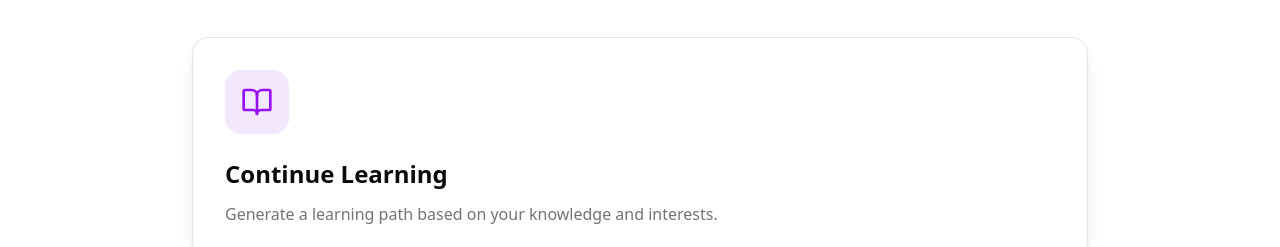
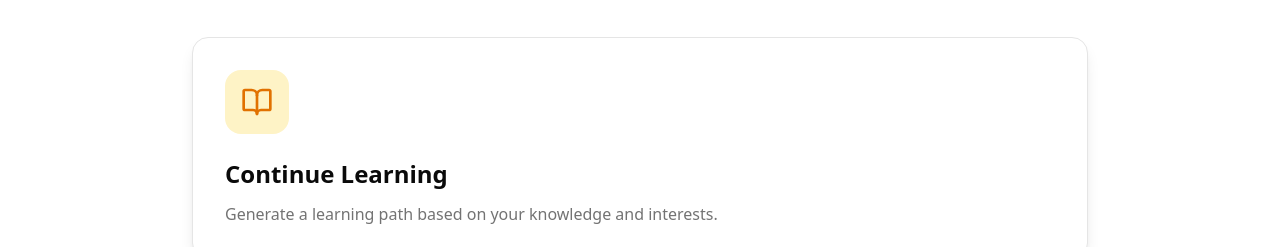
Before and after one commit to yaaintmal/path-ai, a React (Vite) app in the folder frontend/: page / in a window 1280 px wide. Both pictures are taken after a click on the button "Start Now". Shown: the part 237-484 px from the top of the page. Built offline with nearby package versions, Linux system fonts and the light colour scheme; no server answers.

Commit message:
version 0.5.1.9.2: working beta 3

```diff
--- a/frontend/src/components/dashboard/DashboardSelection.tsx
+++ b/frontend/src/components/dashboard/DashboardSelection.tsx
@@ -142,10 +142,10 @@ export function DashboardSelection({ onSelect }: DashboardSelectionProps) {
             whileHover={{ scale: 1.02 }}
             whileTap={{ scale: 0.98 }}
             onClick={() => onSelect('learning')}
-            className="bg-card p-8 rounded-2xl shadow-lg border border-border hover:border-purple-500 transition-colors group text-left"
+            className="bg-card p-8 rounded-2xl shadow-lg border border-border hover:border-amber-500 transition-colors group text-left"
           >
-            <div className="w-16 h-16 bg-purple-100 dark:bg-purple-900/30 rounded-2xl flex items-center justify-center mb-6 group-hover:bg-purple-200 dark:group-hover:bg-purple-900/50 transition-colors">
-              <BookOpen className="w-8 h-8 text-purple-600 dark:text-purple-400" />
+            <div className="w-16 h-16 bg-amber-100 dark:bg-amber-900/30 rounded-2xl flex items-center justify-center mb-6 group-hover:bg-amber-200 dark:group-hover:bg-amber-900/50 transition-colors">
+              <BookOpen className="w-8 h-8 text-amber-600 dark:text-amber-400" />
             </div>
             <h2 className="text-2xl font-bold text-foreground mb-3">Continue Learning</h2>
             <p className="text-muted-foreground">
```
